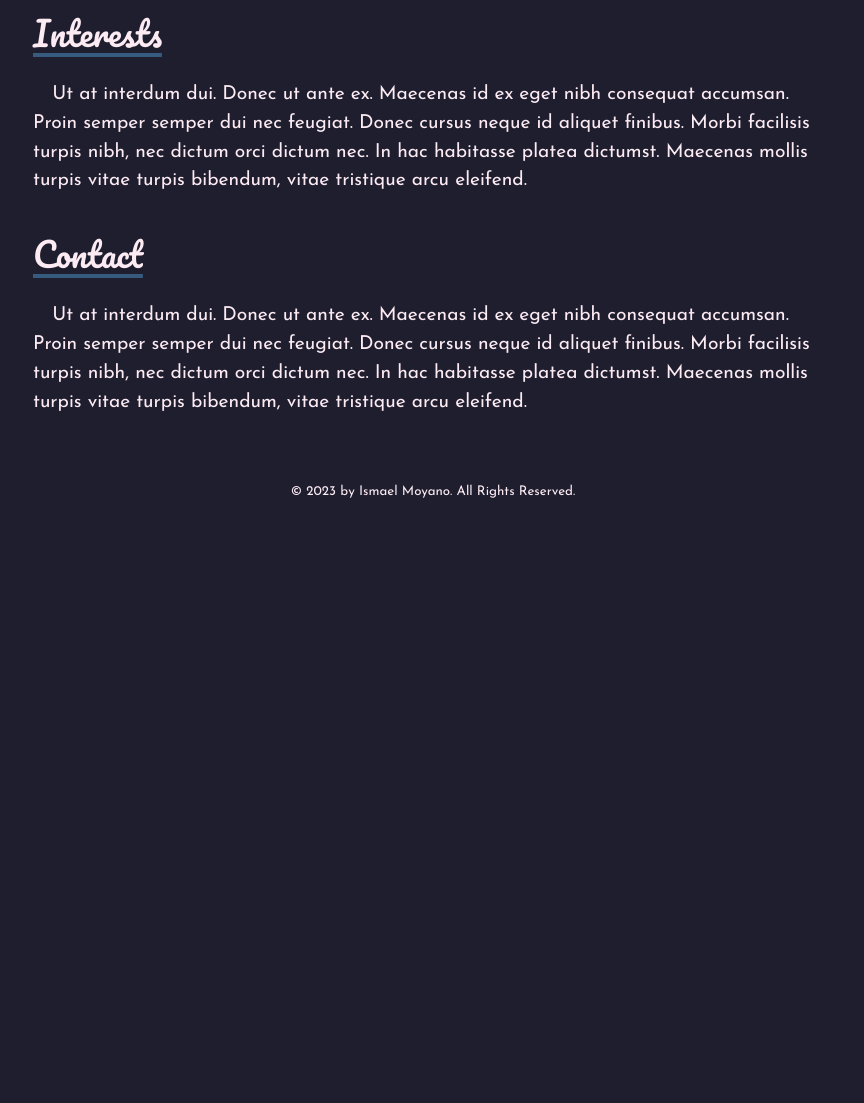
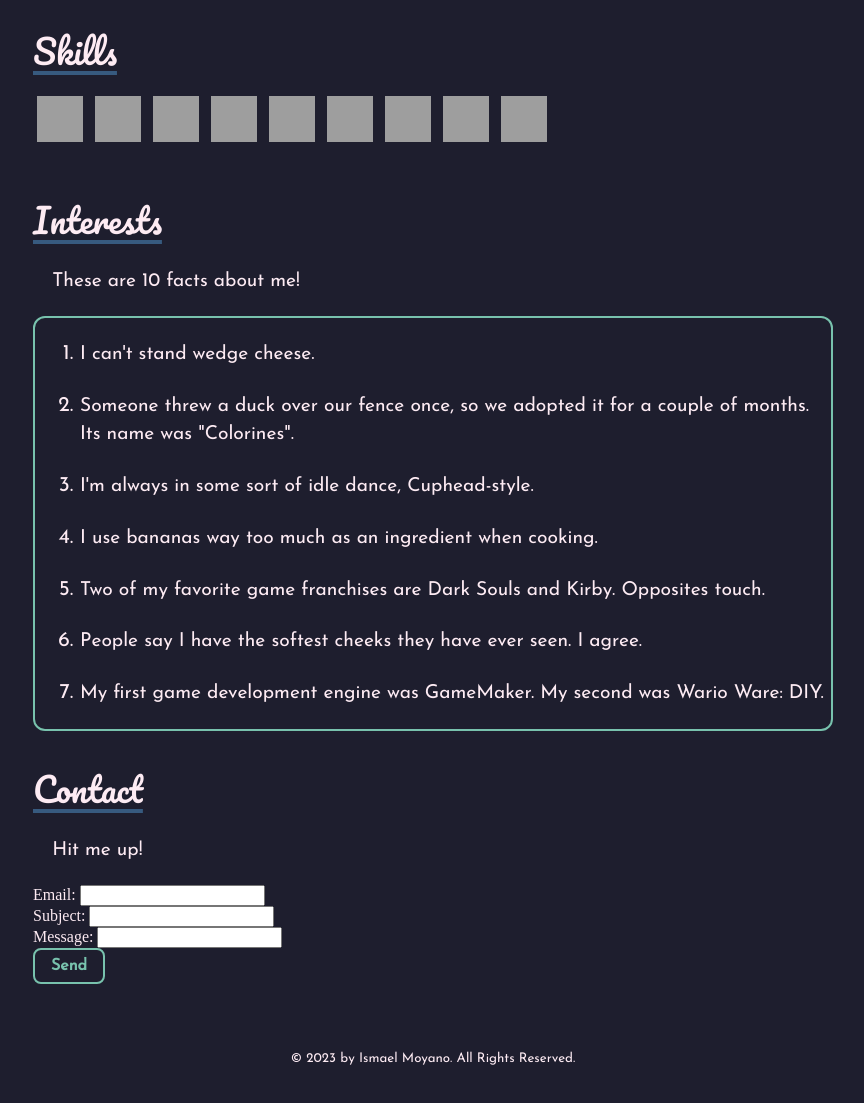
Before and after one commit to yasma-cif/yasma-cif.github.io, an Astro site: page / in a window 1280 px wide. Shown: the part 2290-3393 px from the top of the page, without its empty margins (207-1071 px from the left). Before the commit the page ends 2853 px from the top, so only its background shows below. Built offline with nearby package versions, Linux system fonts and the light colour scheme; Astro itself is replaced by a stand-in of ours; grey boxes are pictures that could not be loaded.

Commit message:
forms y cosas

```diff
--- a/package.json
+++ b/package.json
@@ -9,7 +9,9 @@
   "dependencies": {
     "@astrojs/react": "^3.0.0",
     "@astrojs/tailwind": "^5.0.0",
-    "astro": "^3.0.8"
+    "@emailjs/browser": "^3.11.0",
+    "astro": "^3.0.8",
+    "emailjs": "^4.0.3"
   },
   "devDependencies": {
     "sass": "^1.66.1"
--- a/src/pages/index.astro
+++ b/src/pages/index.astro
@@ -1,8 +1,10 @@
 ---
+import {init, send, sendForm} from "@emailjs/browser";
 import Layout from '../layouts/Layout.astro';
 import Card from "../components/Card.astro";
 import Modal from '../components/Modal.astro';
 const pageTitle = "Ismael Moyano";
+
 ---
 <script>
     const video = document.querySelector("video");
@@ -139,10 +141,10 @@
         </ul>
 
         <p style="margin-top: 60px; text-align: center">
-            These are just some highlights. if you wanna see more check out my itch.io!
+            This list is just comprised of highlights. If you want to see smaller, more experimental projects, feel free to check out my itch.io!
             <br><br>
             <a href="https://leamsy.itch.io/" target="_blank" rel="noopener noreferrer" style="">
-                <img width="auto" height="75px" alt="itch.io" src="/itchio_logo.png"/>
+                <img width="auto" height="60px" alt="itch.io" src="/itchio_logo.png"/>
             </a>
         </p>
     </div>
@@ -165,21 +167,58 @@
     <div id="interests">
         <h2>Interests</h2>
         <p>
-            Ut at interdum dui. Donec ut ante ex. Maecenas id ex eget nibh consequat accumsan.
-            Proin semper semper dui nec feugiat. Donec cursus neque id aliquet finibus. Morbi
-            facilisis turpis nibh, nec dictum orci dictum nec. In hac habitasse platea dictumst.
-            Maecenas mollis turpis vitae turpis bibendum, vitae tristique arcu eleifend.
+            These are 10 facts about me!
         </p>
+        <ol>
+            <li>
+                I can't stand wedge cheese.
+            </li>
+            <li>
+                Someone threw a duck over our fence once, so we adopted it for a couple of months. Its name was "Colorines".
+            </li>
+            <li>
+                I'm always in some sort of idle dance, Cuphead-style.
+            </li>
+            <li>
+                I use bananas way too much as an ingredient when cooking.
+            </li>
+            <li>
+                Two of my favorite game franchises are Dark Souls and Kirby. Opposites touch.
+            </li>
+            <li>
+                People say I have the softest cheeks they have ever seen. I agree.
+            </li>
+            <li>
+                My first game development engine was GameMaker. My second was <nobr>Wario Ware: DIY</nobr>.
+            </li>
+        </ol>
     </div>
+
 
     <div id="contact">
         <h2>Contact</h2>
         <p>
-            Ut at interdum dui. Donec ut ante ex. Maecenas id ex eget nibh consequat accumsan.
-            Proin semper semper dui nec feugiat. Donec cursus neque id aliquet finibus. Morbi
-            facilisis turpis nibh, nec dictum orci dictum nec. In hac habitasse platea dictumst.
-            Maecenas mollis turpis vitae turpis bibendum, vitae tristique arcu eleifend.
+            Hit me up!
         </p>
+
+        <form id="contact-form">
+            <label>
+                Email:
+                <input type="email" name="from_name" required />
+            </label>
+            <br/>
+            <label>
+                Subject:
+                <input type="text" name="subject" />
+            </label>
+            <br/>
+            <label>
+                Message:
+                <input type="text" name="message" required minlength="10" />
+            </label>
+            <br/>
+            <button>Send</button>
+        </form>
     </div>
 
 
@@ -206,6 +245,13 @@
             <p>
                 I worked as the <b>programmer</b> and <b>designer</b> of the game, but I was also in charge of a lot of other things such as <b>animations</b>, <b>sound effects</b>, and <b>texts</b>.
             </p>
+
+            <div class="bannervideo">
+                <video style="border-radius: 12px" width="100%" height="auto" controls autoplay muted loop preload="none">
+                    <source src="/danievan/test.mp4" type="video/mp4">
+                    Your browser does not support the video tag.
+                </video>
+            </div>
 
             <h2>Cool things I did</h2>
 
--- a/src/styles/global.css
+++ b/src/styles/global.css
@@ -58,11 +58,33 @@
     text-indent: 1em;
 }
 
+ol  {
+    line-height: 1.5;
+    border: 2px solid #78c2ad;
+    border-radius: 12px;
+}
+
+li  {
+    font-family: 'Josefin Sans', sans-serif;
+    font-size: 1.2em;
+    hyphens: none;
+    margin: 20px 5px 20px 5px;
+}
+
+li::marker  {
+    font-family: 'Josefin Sans', sans-serif;
+    font-size: 1.1em;
+}
 
 /* Gifs */
 .gif {
     margin: 20px 0 0 0;
     text-align: center;
+}
+
+.video
+{
+    outline: 0;
 }
 
 /* TopImage */
@@ -82,6 +104,19 @@
     width: 100%;
     border-radius: 16px;
     margin: -10% 0 0 0;
+}
+
+.bannervideo{
+    overflow: hidden;
+    max-width:100%;
+    max-height:200px;
+    border-radius: 16px;
+    text-align: center;
+}
+.bannervideo video{
+    width: 100%;
+    border-radius: 16px;
+    margin: -15% 0 0 0;
 }
 
 /* Navigation Bar */
```
Also changed, not shown: 1 other file.
